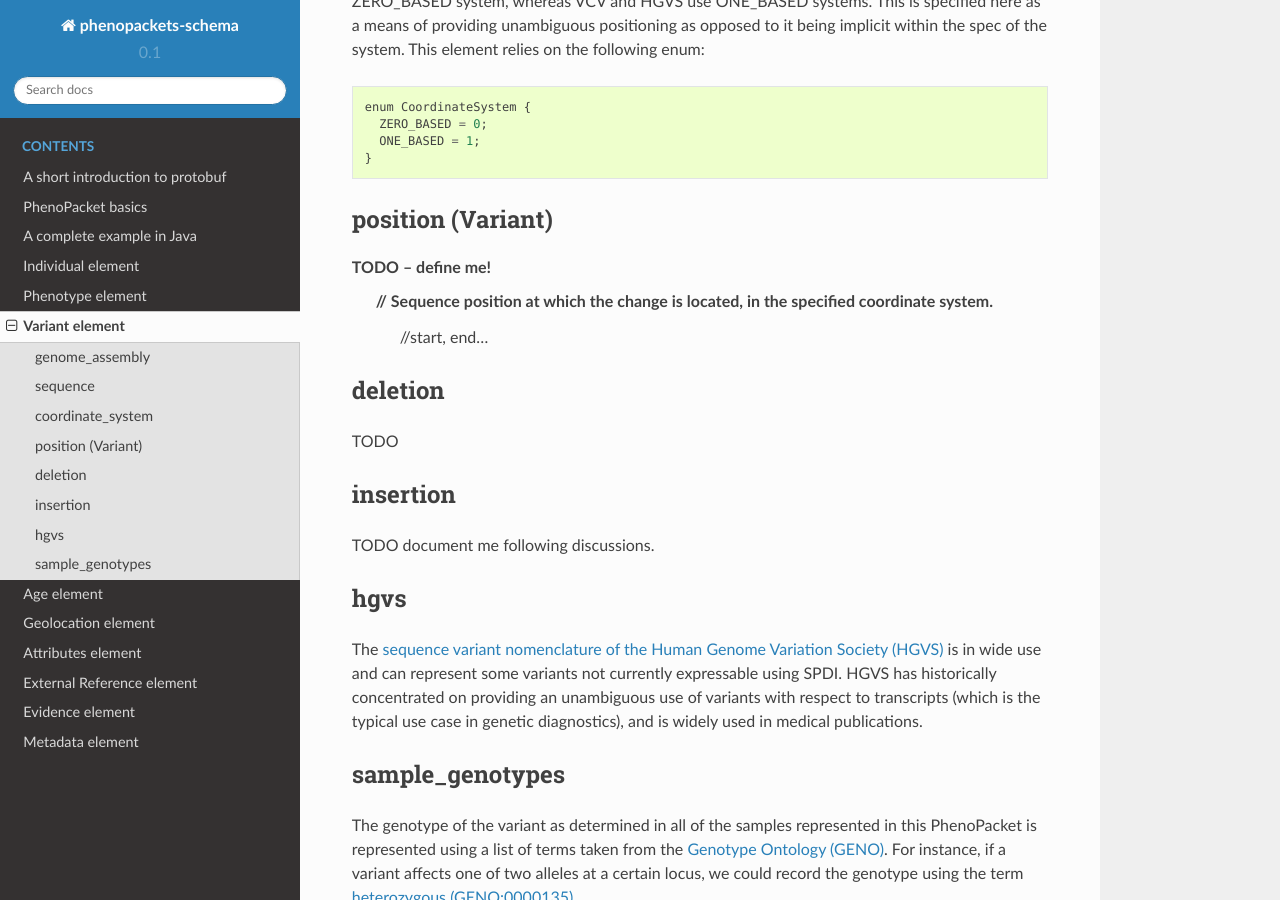
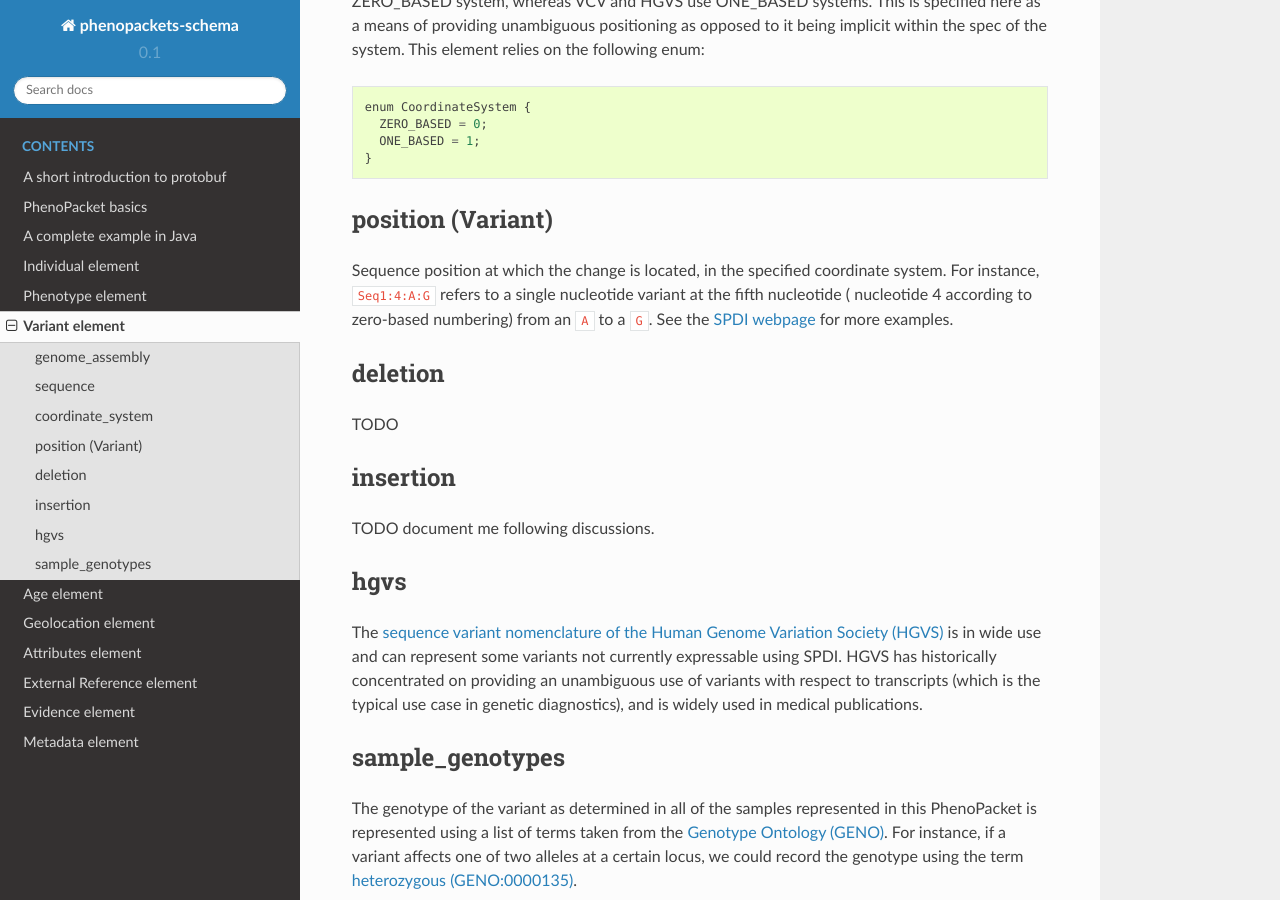
Before and after one commit to phenopackets/phenopacket-schema, a Sphinx documentation site: the page built from docs/variant.rst, in a window 1280 px wide and 900 px high, scrolled down 1278 px. Built offline with Sphinx 7.4.7 and the Read the Docs theme 2.0.0, drawn with Linux system fonts in a browser that asks for light colours.

Commit message:
Addresses #32.

```diff
--- a/docs/variant.rst
+++ b/docs/variant.rst
@@ -60,9 +60,11 @@ as opposed to it being implicit within the spec of the system. This element reli
 
 position (Variant)
 ==================
-TODO -- define me!
-  // Sequence position at which the change is located, in the specified coordinate system.
-   //start, end...
+Sequence position at which the change is located, in the specified coordinate system.
+For instance, ``Seq1:4:A:G`` refers to a single nucleotide variant at the fifth nucleotide (
+nucleotide 4 according to zero-based numbering) from an ``A`` to a ``G``. See the
+`SPDI webpage <https://www.ncbi.nlm.nih.gov/variation/notation/>`_ for more
+examples.
 
 deletion
 ========
```
Also changed, not shown: 1 other file.
